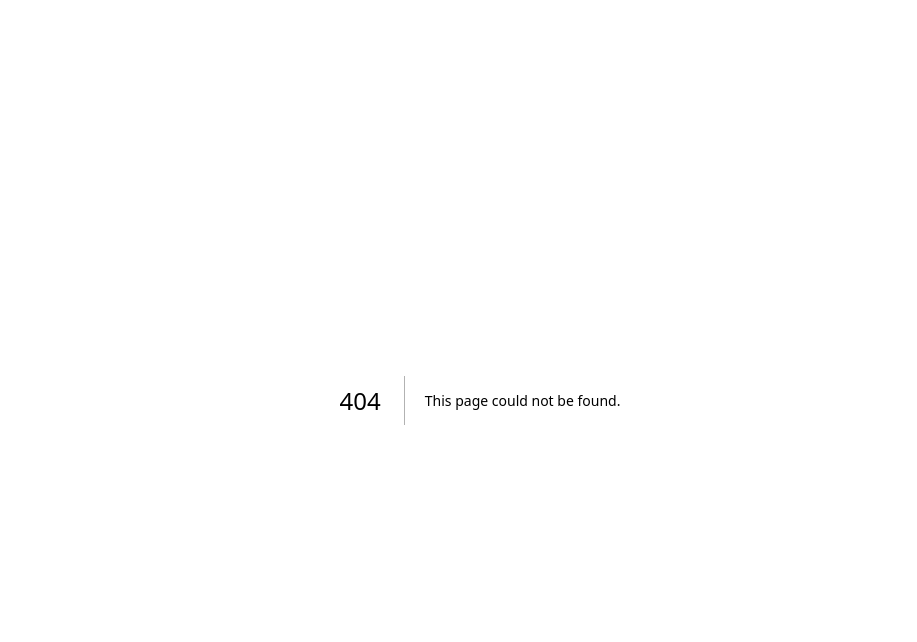
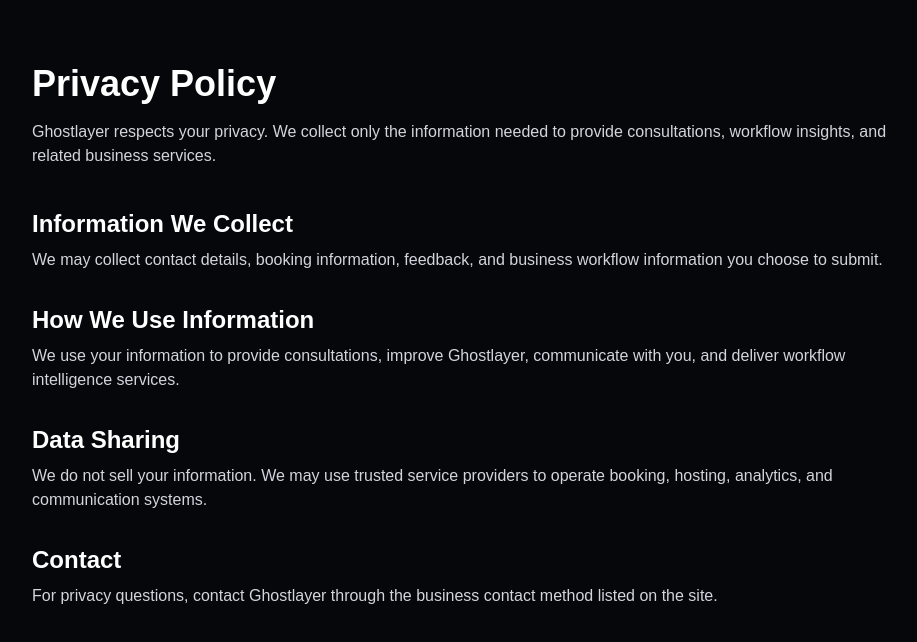
Before and after one commit to DexTheAIBusinessman/ghostlayer, a Next.js app: page /privacy in a window 1280 px wide. Before the commit this address had no page. Shown: the top 642 px of the page, without its empty margins (160-1077 px from the left). Built offline with nearby package versions, Linux system fonts and the light colour scheme.

Commit message:
add metadata, robots, sitemap, privacy, terms, not-found, and loading pages

```diff
--- a/app/layout.tsx
+++ b/app/layout.tsx
@@ -1,33 +1,44 @@
-import type { Metadata } from "next";
-import { Geist, Geist_Mono } from "next/font/google";
-import "./globals.css";
-
-const geistSans = Geist({
-  variable: "--font-geist-sans",
-  subsets: ["latin"],
-});
-
-const geistMono = Geist_Mono({
-  variable: "--font-geist-mono",
-  subsets: ["latin"],
-});
+import type { Metadata } from 'next';
+import './globals.css';
 
 export const metadata: Metadata = {
-  title: "Create Next App",
-  description: "Generated by create next app",
+metadataBase: new URL('https://ghostlayer-swart.vercel.app'),
+title: 'Ghostlayer | Business Workflow Intelligence',
+description:
+'Ghostlayer helps businesses uncover workflow friction, broken handoffs, approval bottlenecks, and hidden operational drag before it slows growth and costs revenue.',
+keywords: [
+'workflow intelligence',
+'operations dashboard',
+'business workflow scanner',
+'approval bottlenecks',
+'handoff issues',
+'operational drag',
+'Ghostlayer',
+],
+openGraph: {
+title: 'Ghostlayer | Business Workflow Intelligence',
+description:
+'Find workflow friction before it slows growth, burns time, and costs revenue.',
+url: 'https://ghostlayer-swart.vercel.app',
+siteName: 'Ghostlayer',
+type: 'website',
+},
+twitter: {
+card: 'summary_large_image',
+title: 'Ghostlayer | Business Workflow Intelligence',
+description:
+'Find workflow friction before it slows growth, burns time, and costs revenue.',
+},
 };
 
 export default function RootLayout({
-  children,
-}: Readonly<{
-  children: React.ReactNode;
-}>) {
-  return (
-    <html
-      lang="en"
-      className={`${geistSans.variable} ${geistMono.variable} h-full antialiased`}
-    >
-      <body className="min-h-full flex flex-col">{children}</body>
-    </html>
-  );
+children,
+}: {
+children: React.ReactNode;
+}) {
+return (
+<html lang="en">
+<body>{children}</body>
+</html>
+);
 }
--- /dev/null
+++ b/app/loading.tsx
@@ -0,0 +1,12 @@
+export default function Loading() {
+return (
+<main className="flex min-h-screen items-center justify-center bg-[#05070b] text-white">
+<div className="text-center">
+<div className="mx-auto h-12 w-12 animate-spin rounded-full border-4 border-white/15 border-t-cyan-300" />
+<p className="mt-4 text-sm uppercase tracking-[0.3em] text-gray-400">
+Loading Ghostlayer
+</p>
+</div>
+</main>
+);
+}
--- /dev/null
+++ b/app/not-found.tsx
@@ -0,0 +1,29 @@
+import Link from 'next/link';
+
+export default function NotFound() {
+return (
+<main className="flex min-h-screen items-center justify-center bg-[#05070b] px-4 text-white">
+<div className="max-w-xl text-center">
+<p className="text-sm uppercase tracking-[0.3em] text-cyan-300">404</p>
+<h1 className="mt-4 text-4xl font-bold sm:text-5xl">Page not found</h1>
+<p className="mt-4 text-gray-400">
+The page you’re looking for does not exist or may have been moved.
+</p>
+<div className="mt-8 flex flex-col justify-center gap-4 sm:flex-row">
+<Link
+href="/"
+className="rounded-2xl bg-white px-6 py-3 font-semibold text-black transition hover:opacity-90"
+>
+Go Home
+</Link>
+<Link
+href="/dashboard"
+className="rounded-2xl border border-white/12 bg-white/[0.04] px-6 py-3 font-semibold text-white transition hover:bg-white/[0.08]"
+>
+Open Dashboard
+</Link>
+</div>
+</div>
+</main>
+);
+}
--- /dev/null
+++ b/app/privacy/page.tsx
@@ -0,0 +1,47 @@
+export default function PrivacyPage() {
+return (
+<main className="min-h-screen bg-[#05070b] px-4 py-16 text-white sm:px-6 lg:px-10">
+<div className="mx-auto max-w-4xl">
+<h1 className="text-4xl font-bold">Privacy Policy</h1>
+<p className="mt-4 text-gray-300">
+Ghostlayer respects your privacy. We collect only the information needed
+to provide consultations, workflow insights, and related business services.
+</p>
+
+<div className="mt-10 space-y-8 text-gray-300">
+<section>
+<h2 className="text-2xl font-semibold text-white">Information We Collect</h2>
+<p className="mt-2">
+We may collect contact details, booking information, feedback, and
+business workflow information you choose to submit.
+</p>
+</section>
+
+<section>
+<h2 className="text-2xl font-semibold text-white">How We Use Information</h2>
+<p className="mt-2">
+We use your information to provide consultations, improve Ghostlayer,
+communicate with you, and deliver workflow intelligence services.
+</p>
+</section>
+
+<section>
+<h2 className="text-2xl font-semibold text-white">Data Sharing</h2>
+<p className="mt-2">
+We do not sell your information. We may use trusted service providers
+to operate booking, hosting, analytics, and communication systems.
+</p>
+</section>
+
+<section>
+<h2 className="text-2xl font-semibold text-white">Contact</h2>
+<p className="mt-2">
+For privacy questions, contact Ghostlayer through the business contact
+method listed on the site.
+</p>
+</section>
+</div>
+</div>
+</main>
+);
+}
--- /dev/null
+++ b/app/robots.ts
@@ -0,0 +1,11 @@
+import type { MetadataRoute } from 'next';
+
+export default function robots(): MetadataRoute.Robots {
+return {
+rules: {
+userAgent: '*',
+allow: '/',
+},
+sitemap: 'https://ghostlayer-swart.vercel.app/sitemap.xml',
+};
+}
--- /dev/null
+++ b/app/sitemap.ts
@@ -0,0 +1,24 @@
+import type { MetadataRoute } from 'next';
+
+export default function sitemap(): MetadataRoute.Sitemap {
+const baseUrl = 'https://ghostlayer-swart.vercel.app';
+
+return [
+{
+url: `${baseUrl}/`,
+lastModified: new Date(),
+},
+{
+url: `${baseUrl}/dashboard`,
+lastModified: new Date(),
+},
+{
+url: `${baseUrl}/privacy`,
+lastModified: new Date(),
+},
+{
+url: `${baseUrl}/terms`,
+lastModified: new Date(),
+},
+];
+}
--- /dev/null
+++ b/app/terms/page.tsx
@@ -0,0 +1,45 @@
+export default function TermsPage() {
+return (
+<main className="min-h-screen bg-[#05070b] px-4 py-16 text-white sm:px-6 lg:px-10">
+<div className="mx-auto max-w-4xl">
+<h1 className="text-4xl font-bold">Terms of Service</h1>
+<p className="mt-4 text-gray-300">
+By using Ghostlayer, you agree to use the service lawfully and responsibly.
+</p>
+
+<div className="mt-10 space-y-8 text-gray-300">
+<section>
+<h2 className="text-2xl font-semibold text-white">Use of Service</h2>
+<p className="mt-2">
+Ghostlayer provides workflow intelligence, consultation support, and
+related business tools. You agree not to misuse the service.
+</p>
+</section>
+
+<section>
+<h2 className="text-2xl font-semibold text-white">No Guarantee</h2>
+<p className="mt-2">
+Ghostlayer aims to provide useful operational insight, but business
+outcomes are not guaranteed.
+</p>
+</section>
+
+<section>
+<h2 className="text-2xl font-semibold text-white">Changes</h2>
+<p className="mt-2">
+We may improve, update, or modify the service and these terms over time.
+</p>
+</section>
+
+<section>
+<h2 className="text-2xl font-semibold text-white">Contact</h2>
+<p className="mt-2">
+For terms-related questions, contact Ghostlayer through the business
+contact method listed on the site.
+</p>
+</section>
+</div>
+</div>
+</main>
+);
+}
```
